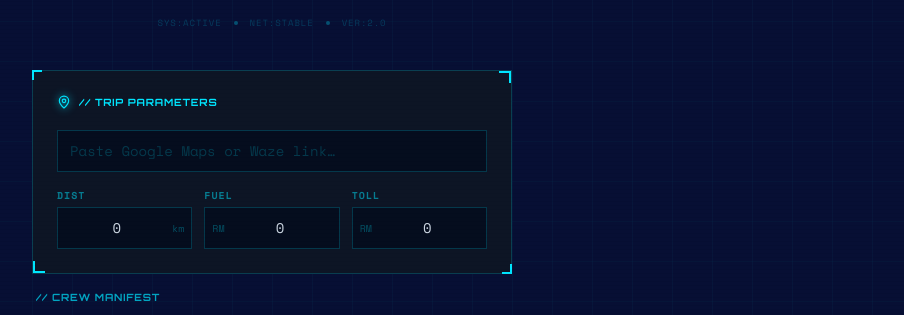
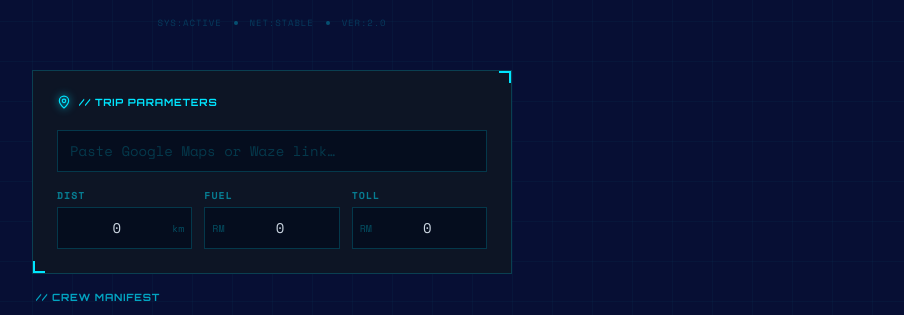
Before and after one commit to arehh04/Carpools-Split, a Next.js app: page / in a window 1280 px wide. Shown: the part 179-494 px from the top of the page, without its empty margins (368-1272 px from the left). Built offline with nearby package versions, Linux system fonts and the light colour scheme.

Commit message:
feat: glassmorphism foundation — gradient body, .glass utility, remove scanlines

```diff
--- a/app/globals.css
+++ b/app/globals.css
@@ -1,16 +1,6 @@
 @tailwind base;
 @tailwind components;
 @tailwind utilities;
-
-:root {
-  --neon-cyan: #00E5FF;
-  --neon-pink: #FF007A;
-  --neon-purple: #9B5DE5;
-  --neon-green: #00FF9F;
-  --bg-base: #070F34;
-  --bg-surface: #0d1525;
-  --bg-card: #111c3a;
-}
 
 html {
   scroll-behavior: smooth;
@@ -19,24 +9,9 @@ html {
 body {
   font-family: var(--font-space-mono, monospace);
   color: #94a3b8;
-  background-color: #070F34;
+  background: linear-gradient(135deg, #0f0c29 0%, #302b63 50%, #24243e 100%);
+  background-attachment: fixed;
   -webkit-text-size-adjust: 100%;
-}
-
-/* Scanlines — barely visible, adds CRT monitor texture */
-body::after {
-  content: '';
-  position: fixed;
-  inset: 0;
-  background: repeating-linear-gradient(
-    0deg,
-    transparent,
-    transparent 3px,
-    rgba(0, 0, 0, 0.018) 3px,
-    rgba(0, 0, 0, 0.018) 4px
-  );
-  pointer-events: none;
-  z-index: 9999;
 }
 
 .font-orbitron {
@@ -54,26 +29,14 @@ input[type="number"] {
   -moz-appearance: textfield;
 }
 
-/* HUD bracket corners — used by cards */
-.hud-card {
-  position: relative;
+.glass {
+  background: rgba(255, 255, 255, 0.08);
+  backdrop-filter: blur(16px);
+  -webkit-backdrop-filter: blur(16px);
+  border: 1px solid rgba(255, 255, 255, 0.15);
+  box-shadow: 0 8px 32px rgba(0, 0, 0, 0.3);
 }
-.hud-card::before,
-.hud-card::after {
-  content: '';
-  position: absolute;
-  width: 10px;
-  height: 10px;
+
+@supports not (backdrop-filter: blur(1px)) {
+  .glass { background: rgba(15, 12, 41, 0.85); }
 }
-.hud-card::before {
-  top: -1px;
-  left: -1px;
-  border-top: 2px solid var(--neon-cyan);
-  border-left: 2px solid var(--neon-cyan);
-}
-.hud-card::after {
-  bottom: -1px;
-  right: -1px;
-  border-bottom: 2px solid var(--neon-cyan);
-  border-right: 2px solid var(--neon-cyan);
-}
```
